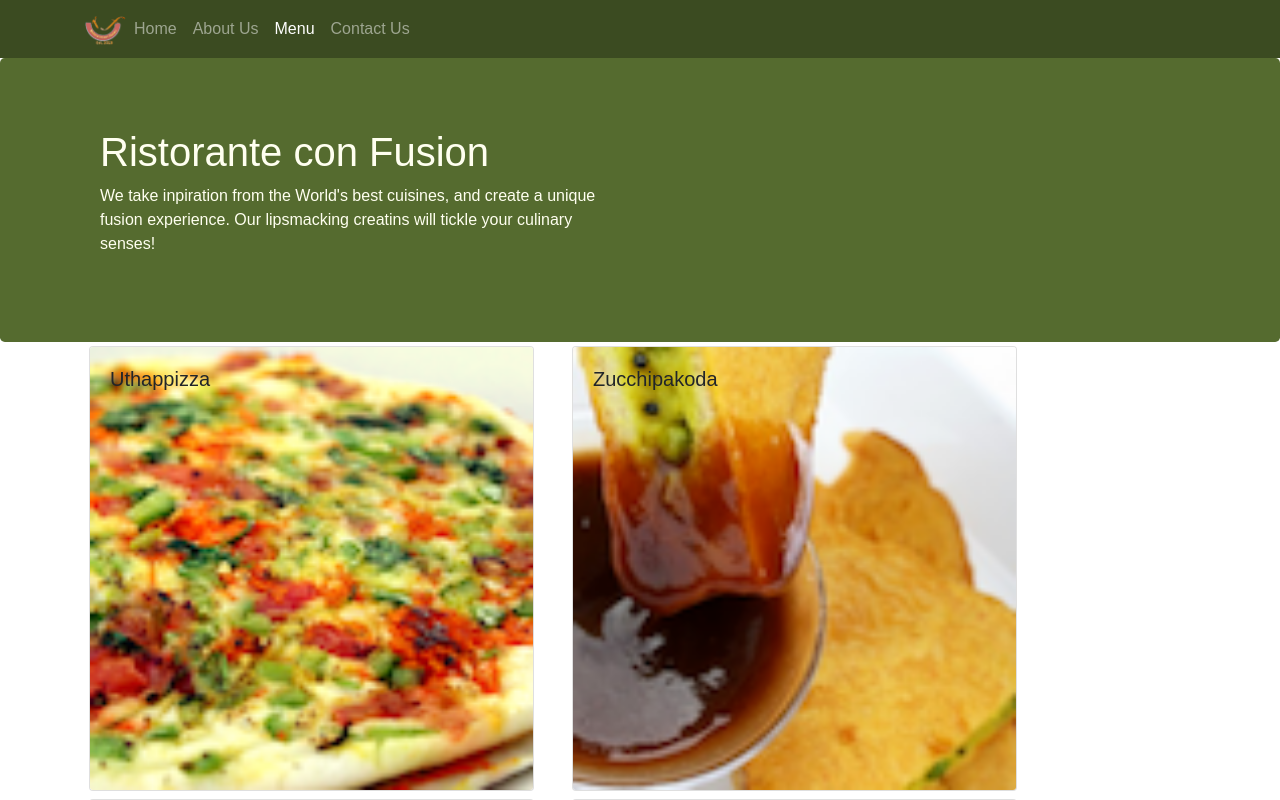
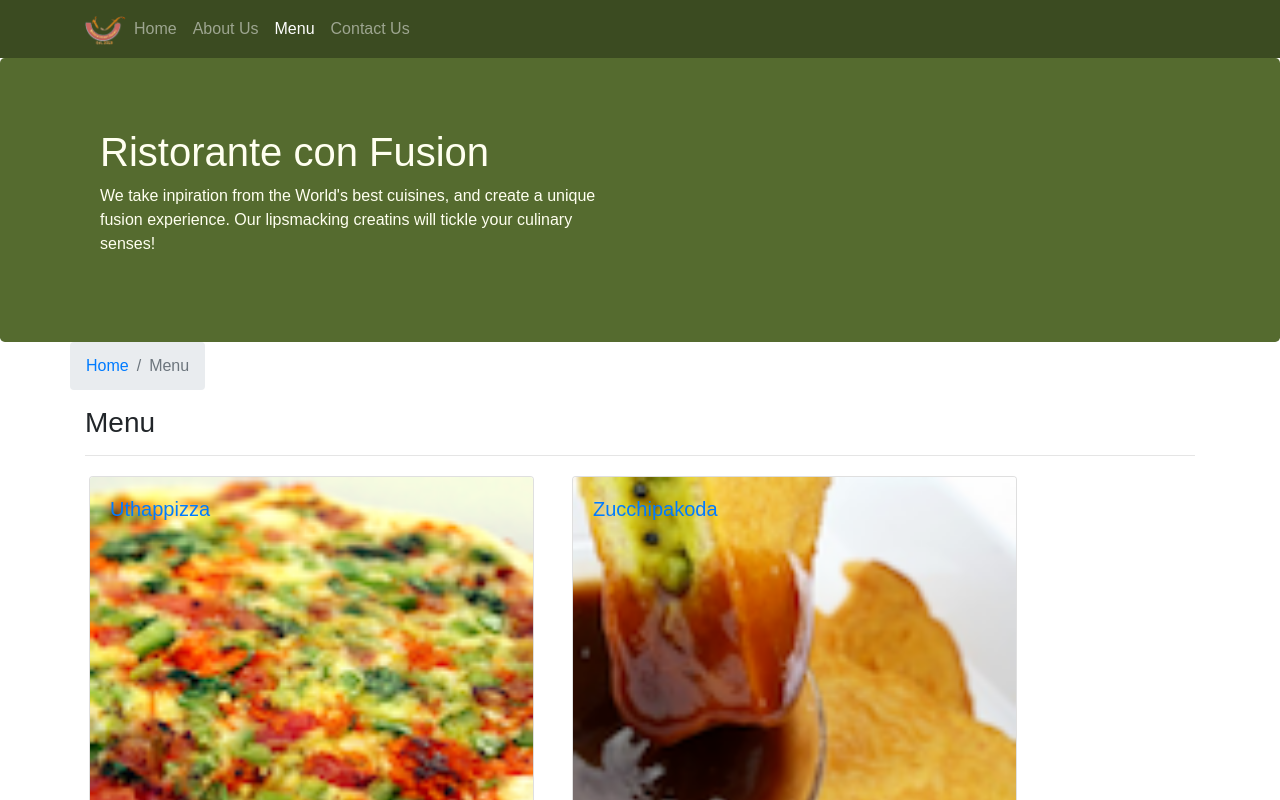
Before and after one commit to jhonathann/React, a React (Create React App) app: page /menu in a window 1280 px wide. Shown: the top 800 px of the page. Built offline with nearby package versions, Linux system fonts and the light colour scheme; the HTML template or start-up script is replaced by a standard one.

Commit message:
Single Page Applications part 2

```diff
--- a/src/components/ContactComponent.js
+++ b/src/components/ContactComponent.js
@@ -1,8 +1,22 @@
 import React from "react";
+import { Breadcrumb, BreadcrumbItem } from "reactstrap";
+import { Link } from "react-router-dom";
 
 function Contact(props) {
   return (
     <div className="container">
+      <div className="row">
+        <Breadcrumb>
+          <BreadcrumbItem>
+            <Link to="/home">Home</Link>
+          </BreadcrumbItem>
+          <BreadcrumbItem active>Contact Us</BreadcrumbItem>
+        </Breadcrumb>
+        <div className="col-12">
+          <h3>Contact Us</h3>
+          <hr />
+        </div>
+      </div>
       <div className="row row-content">
         <div className="col-12">
           <h3>Location Information</h3>
--- a/src/components/DishDetailComponent.js
+++ b/src/components/DishDetailComponent.js
@@ -1,5 +1,14 @@
 import React from "react";
-import { Card, CardImg, CardText, CardBody, CardTitle } from "reactstrap";
+import {
+  Card,
+  CardImg,
+  CardText,
+  CardBody,
+  CardTitle,
+  Breadcrumb,
+  BreadcrumbItem,
+} from "reactstrap";
+import { Link } from "react-router-dom";
 
 function RenderDish({ dish }) {
   if (dish != null) {
@@ -45,6 +54,18 @@
     return (
       <div className="container">
         <div className="row">
+          <Breadcrumb>
+            <BreadcrumbItem>
+              <Link to="/menu">Menu</Link>
+            </BreadcrumbItem>
+            <BreadcrumbItem active>{props.dish.name}</BreadcrumbItem>
+          </Breadcrumb>
+          <div className="col-12">
+            <h3>{props.dish.name}</h3>
+            <hr />
+          </div>
+        </div>
+        <div className="row">
           <div className="col-12 col-md-5 m-1">
             <RenderDish dish={props.dish} />
           </div>
@@ -52,7 +73,7 @@
           <div className="col-12 col-md-5 m-1">
             <h4>Comments</h4>
             <ul className="list-unstyled">
-              <RenderComments comments={props.dish.comments} />
+              <RenderComments comments={props.comments} />
             </ul>
           </div>
         </div>
--- a/src/components/MainComponent.js
+++ b/src/components/MainComponent.js
@@ -36,6 +36,20 @@
         />
       );
     };
+    const DishWithId = ({ match }) => {
+      return (
+        <DishDetail
+          dish={
+            this.state.dishes.filter(
+              (dish) => dish.id === parseInt(match.params.dishId, 10)
+            )[0]
+          }
+          comments={this.state.comments.filter(
+            (comment) => comment.dishId === parseInt(match.params.dishId, 10)
+          )}
+        />
+      );
+    };
     return (
       <div>
         <Header />
@@ -46,6 +60,7 @@
             path="/menu"
             component={() => <Menu dishes={this.state.dishes} />}
           />
+          <Route path="/menu/:dishId" component={DishWithId} />
           <Route exact path="/contactus" component={Contact} />
           <Redirect to="/home" />
         </Switch>
--- a/src/components/MenuComponent.js
+++ b/src/components/MenuComponent.js
@@ -1,13 +1,23 @@
 import React from "react";
-import { Card, CardImg, CardImgOverlay, CardTitle } from "reactstrap";
+import {
+  Card,
+  CardImg,
+  CardImgOverlay,
+  CardTitle,
+  Breadcrumb,
+  BreadcrumbItem,
+} from "reactstrap";
+import { Link } from "react-router-dom";
 
 function RenderMenuItem({ dish, onClick }) {
   return (
-    <Card onClick={() => onClick(dish.id)}>
-      <CardImg width="100%" src={dish.image} alt={dish.name} />
-      <CardImgOverlay>
-        <CardTitle>{dish.name}</CardTitle>
-      </CardImgOverlay>
+    <Card>
+      <Link to={`/menu/${dish.id}`}>
+        <CardImg width="100%" src={dish.image} alt={dish.name} />
+        <CardImgOverlay>
+          <CardTitle>{dish.name}</CardTitle>
+        </CardImgOverlay>
+      </Link>
     </Card>
   );
 }
@@ -15,12 +25,24 @@
   const menu = props.dishes.map((dish) => {
     return (
       <div key={dish.id} className="col-12 col-md-5 m-1">
-        <RenderMenuItem dish={dish} onClick={props.onClick} />
+        <RenderMenuItem dish={dish} />
       </div>
     );
   });
   return (
     <div className="container">
+      <div className="row">
+        <Breadcrumb>
+          <BreadcrumbItem>
+            <Link to="/home">Home</Link>
+          </BreadcrumbItem>
+          <BreadcrumbItem active>Menu</BreadcrumbItem>
+        </Breadcrumb>
+        <div className="col-12">
+          <h3>Menu</h3>
+          <hr />
+        </div>
+      </div>
       <div className="row">{menu}</div>
     </div>
   );
```
